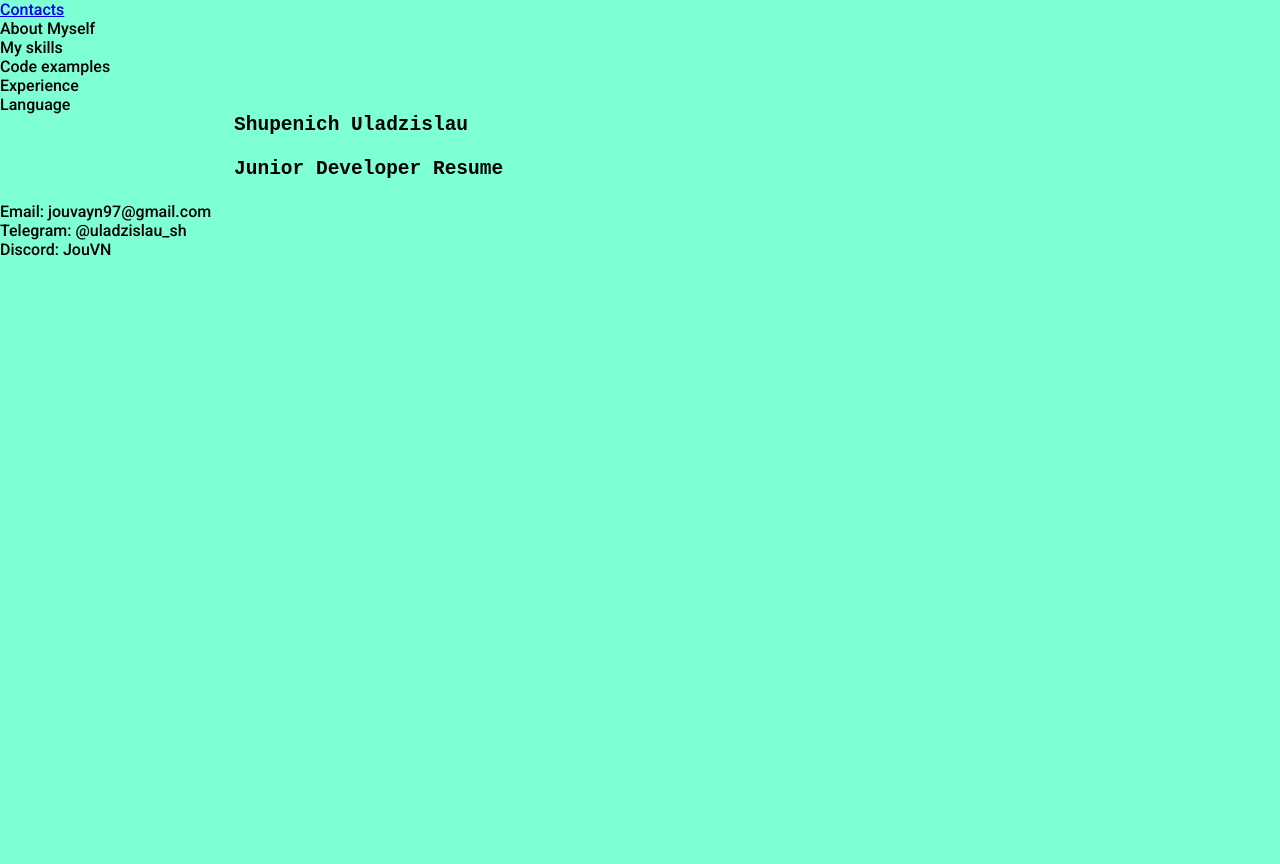
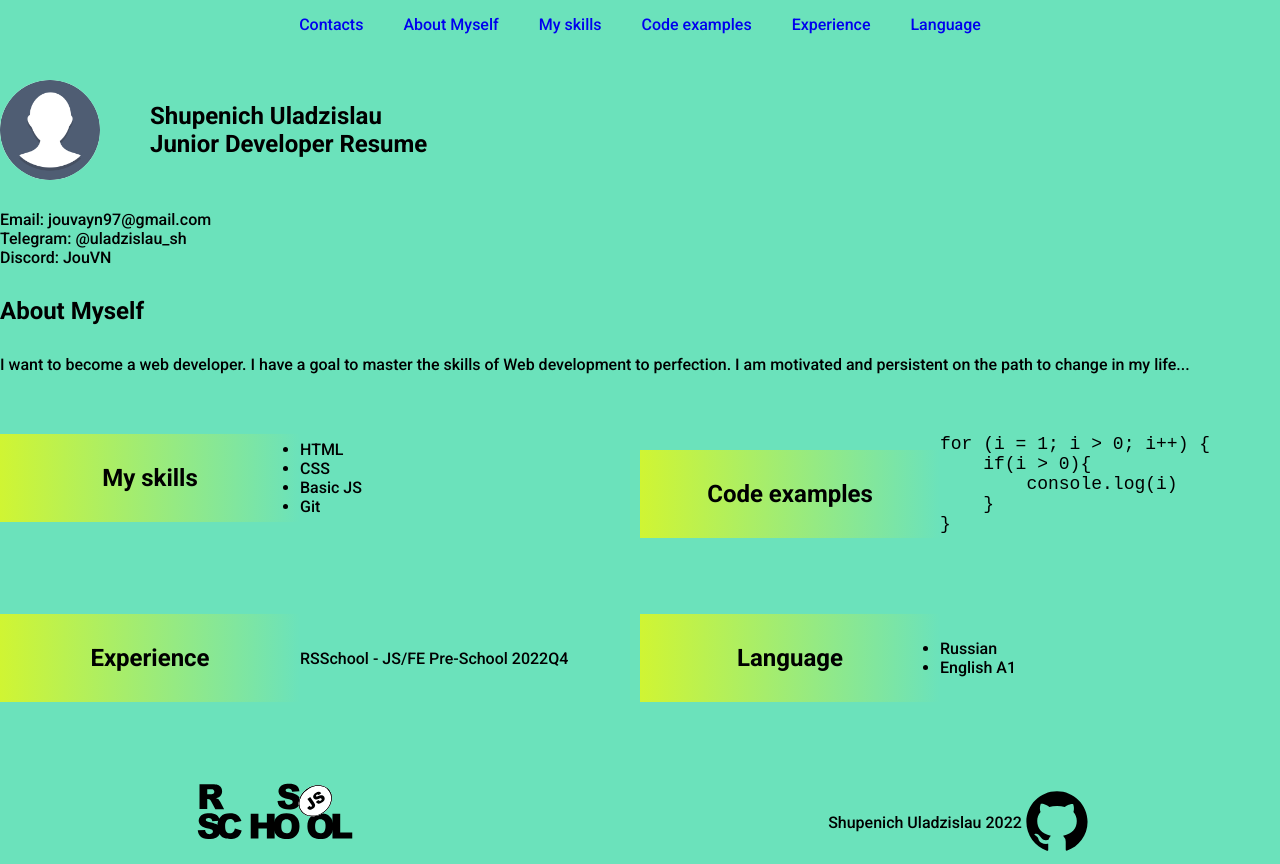
Before and after one commit to JouVN/rsschool-cv, a plain HTML site: page index.html in a window 1280 px wide. Before the commit the page ends 800 px from the top, so only its background shows below. Drawn offline with Linux system fonts and the light colour scheme.

Commit message:
feat: add description cv

```diff
--- a/css/style.css
+++ b/css/style.css
@@ -5,9 +5,127 @@
     box-sizing: border-box;
 }
 
+html {
+    scroll-behavior: smooth;
+}
+
 body {
+    display: flex;
+    flex-direction: column;
+    justify-content: space-between;
     width: auto;
     height: auto;
     font-family: 'Roboto', sans-serif;
-    background-color: aquamarine;
+    background-color: rgb(107, 226, 187);
 }
+
+.container {
+    max-width: 1440px;
+    margin: 0 auto;
+}
+
+.container-inner {
+    display: flex;
+  flex-wrap: wrap;
+}
+
+.container-inner .section {
+    width: 50%;
+}
+
+.nav-list {
+    display: flex;
+    justify-content: center;
+    align-items: center;
+    list-style: none;
+}
+
+.nav-link {
+    padding: 0 20px;
+    line-height: 50px;
+    text-decoration: none;
+    transition: .3s;
+}
+
+.section {
+    margin: 30px 0px 30px 0px;
+}
+.section-profile {
+    display: flex;
+    align-items: center;
+    margin: 30px 0px 30px 0px;
+}
+
+.section-profile h1 {
+    margin-left: 50px;
+}
+
+.section-profile img {
+    width: 100px;
+    height: 100px;
+    border-radius: 50%;
+}
+
+.section-my-skill {
+    display: flex;
+    align-items: center;
+}
+
+.wapper-title {
+    text-align: center;
+    width: 300px;
+    background: rgb(2,0,36);
+    background: linear-gradient(90deg, rgba(2,0,36,1) 0%, rgba(208,245,51,1) 0%, rgb(107, 226, 187) 100%);
+}
+.section-code {
+    display: flex;
+    align-items: center;
+}
+
+.section h2 {
+    margin: 30px 0px 30px 0px;
+}
+
+.section-experience {
+    display: flex;
+    align-items: center;
+}
+
+.section pre {
+    font-size: 18px;
+}
+
+.section-language {
+    display: flex;
+    align-items: center;
+}
+
+.footer {
+    margin-top: 50px;
+}
+.footer .container {
+    display: flex;
+    justify-content: space-between;
+    align-items: center;
+}
+
+.rss {
+    display: flex;
+    justify-content: center;
+    width: 50%;
+}
+.rss img {
+    width: 70%;
+    height: 70%;
+}
+
+.author {
+    display: flex;
+    justify-content: center;
+    align-items: center;
+    width: 50%;
+}
+.author img {
+    width: 70px;
+    height: 70px;
+}
--- a/index.html
+++ b/index.html
@@ -12,27 +12,29 @@
 </head>
 <body>
     <header class="header">
+        <div class="container">
             <nav class="nav">
-            <ul>
-                <li><a href="#contacts">Contacts</a></li>
-                <li><a href="#about_myself"></a>About Myself</li>
-                <li><a href="#my_skills"></a>My skills</li>
-                <li><a href="#code_examples"></a>Code examples</li>
-                <li><a href="#experience"></a>Experience</li>
-                <li><a href="#language"></a>Language</li>
+                <ul class="nav-list">
+                    <li class="nav-item"><a href="#contacts" class="nav-link">Contacts</a></li>
+                    <li class="nav-item"><a href="#about-myself" class="nav-link">About Myself</a></li>
+                    <li class="nav-item"><a href="#my-skills" class="nav-link">My skills</a></li>
+                    <li class="nav-item"><a href="#code-examples" class="nav-link">Code examples</a></li>
+                    <li class="nav-item"><a href="#experience" class="nav-link">Experience</a></li>
+                    <li class="nav-item"><a href="#language" class="nav-link">Language</a></li>
                 </ul>
             </nav>
+        </div>
     </header>
 
     <main class="main">
-        <section class="contacts" id="contacts">
-            <h1>
-                <pre>
-                    Shupenich Uladzislau
-
-                    Junior Developer Resume
-                </pre>
+        <div class="container">
+            <section class="section" id="contacts">
+                <div class="section-profile">
+                    <img src="./assets/img/ava.png" alt="foto">
+                    <h1 class="section-title">
+                        Shupenich Uladzislau <br>Junior Developer Resume
                     </h1>
+                </div>
                 <div>
                     <ul>
                         <li>Email: jouvayn97@gmail.com</li>
@@ -41,25 +43,74 @@
                     </ul>
                 </div>
             </section>
-        <section class="about_myself" id="about_myself">
+            <section class="section" id="about-myself">
+                <h2>About Myself</h2>
+                I want to become a web developer. I have a goal to master the skills of Web development to perfection. I am motivated and persistent on the path to change in my life...
+            </section>
+            <div class="container-inner">
+            <section class="section" id="my-skills">
+                <div class="section-my-skill">
+                    <div class="wapper-title">
+                        <h2>My skills</h2>
+                    </div>
+                <ul>
+                    <li>HTML</li>
+                    <li>CSS</li>
+                    <li>Basic JS</li>
+                    <li>Git</li>
+                </ul>
+                </div>
+            </section>
+            <section class="section" id="code-examples">
+                <div class="section-code">
+                    <div class="wapper-title">
+                        <h2>Code examples</h2>
+                   </div>
+                <code>
+                    <pre>
+for (i = 1; i > 0; i++) {
+    if(i > 0){
+        console.log(i)
+    }
+}
+                    </pre>
+                </code>
+                </div>
+            </section>
+            <section class="section" id="experience">
+                <div class="section-experience">
+                    <div class="wapper-title">
+                        <h2>Experience</h2>
+                    </div>
+                    RSSchool - JS/FE Pre-School 2022Q4
+                </div>
+            </section>
+            <section class="section" id="language">
+                <div class="section-language">
+                    <div class="wapper-title">
+                        <h2>Language</h2>
+                    </div>
+                    <ul>
+                        <li>Russian</li>
+                        <li>English A1</li>
+                    </ul>
+                </div>
+            </section>
+            </div>
+        </div>
 
-        </section>
-        <section class="my_skills" id="my_skills">
-
-        </section>
-        <section class="code_examples" id="code_examples">
-
-        </section>
-        <section class="experience" id="experience">
-
-        </section>
-        <section class="language" id="language">
-
-        </section>
     </main>
 
     <footer class="footer">
-
+        <div class="container">
+            <div class="rss">
+                <a href="https://rs.school/js/"><img src="./assets/img/rs_school_js.svg" alt="rss"></a>
+            </div>
+            <div class="author">
+                Shupenich Uladzislau 2022
+                <a href="https://github.com/JouVN?tab=repositories"><img src="./assets/img/github.svg" alt="githab"></a>
+            </div>
+        </div>
     </footer>
 </body>
 </html>
```
Also changed, not shown: assets/img/github.svg (added), assets/img/rs_school_js.svg (added). Lines whose indentation alone changed are shown as unchanged.
